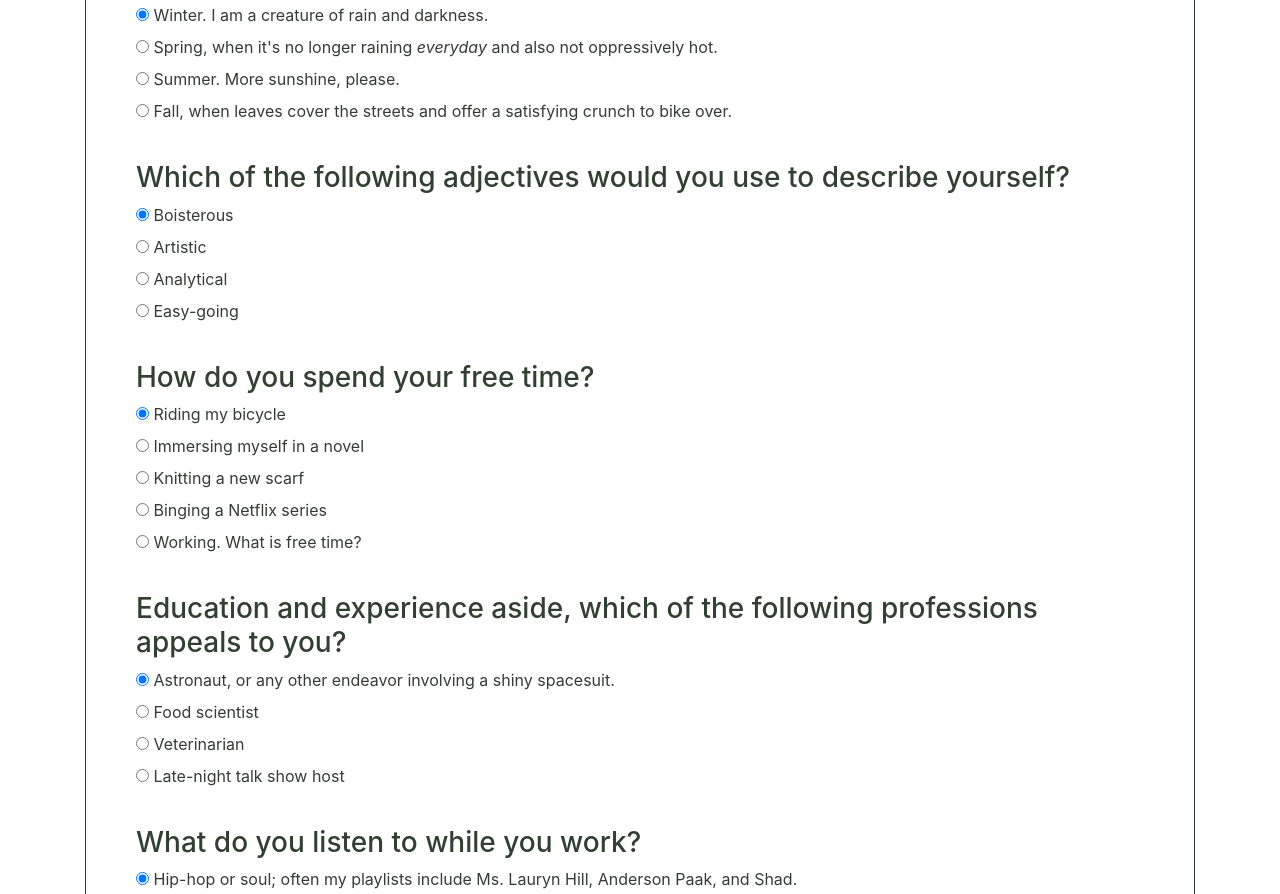
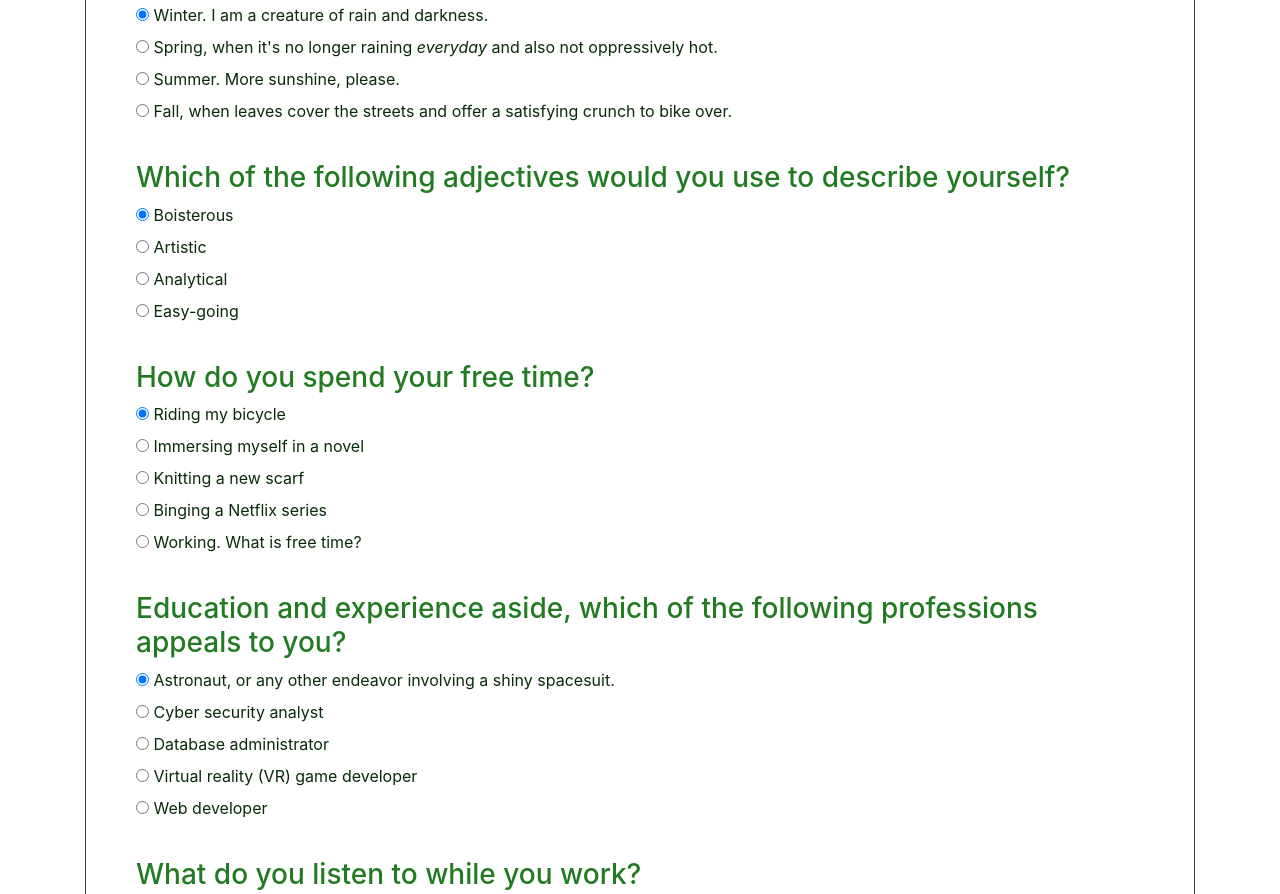
Before and after one commit to michelle-morin/language-suggester, a plain HTML site: page index.html in a window 1280 px wide. Shown: the part 445-1339 px from the top of the page. Drawn offline with Linux system fonts and the light colour scheme.

Commit message:
test different font colors in custom stylesheet

```diff
--- a/css/styles.css
+++ b/css/styles.css
@@ -8,13 +8,13 @@
 
 .card {
   margin-bottom: 20px;
-  color: #373b37;
+  color: #092b09;
   padding: 10px 50px;
 }
 
 h3 {
   margin-top: 30px;
-  color: #324032;
+  color: #227a22;
 }
 
 .btn {
--- a/index.html
+++ b/index.html
@@ -121,20 +121,26 @@
               </div>
               <div class="radio">
                 <label>
-                  <input type="radio" name="fourthQuestion" value="food scientist">
-                  Food scientist
+                  <input type="radio" name="fourthQuestion" value="security">
+                  Cyber security analyst
                 </label>
               </div>
               <div class="radio">
                 <label>
-                  <input type="radio" name="fourthQuestion" value="veterinarian">
-                  Veterinarian
+                  <input type="radio" name="fourthQuestion" value="database admin">
+                  Database administrator
                 </label>
               </div>
               <div class="radio">
                 <label>
-                  <input type="radio" name="fourthQuestion" value="host">
-                  Late-night talk show host
+                  <input type="radio" name="fourthQuestion" value="game developer">
+                  Virtual reality (VR) game developer
+                </label>
+              </div>
+              <div class="radio">
+                <label>
+                  <input type="radio" name="fourthQuestion" value="web developer">
+                  Web developer
                 </label>
               </div>
 
```
